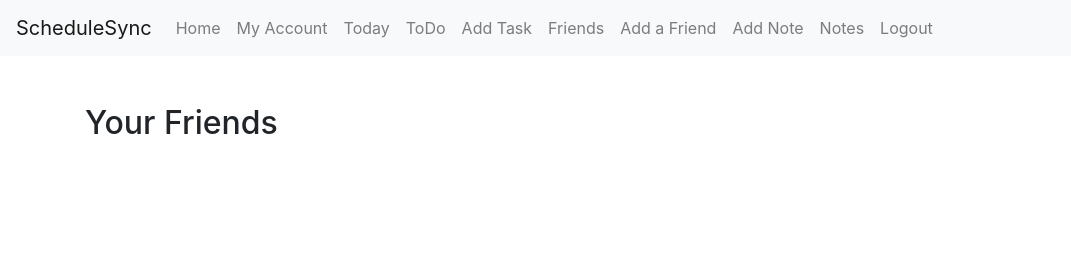
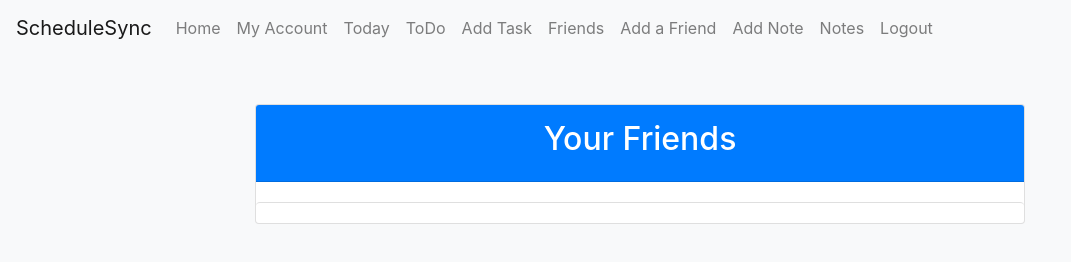
Before and after one commit to missaelcorm-iteso/ScheduleSync, a website: page frontend/public/friends.html in a window 1280 px wide. Shown: the whole page, without its empty margins (0-1071 px from the left). Drawn offline with nearby package versions, Linux system fonts and the light colour scheme; no server answers; sample sign-in values are in the browser's storage.

Commit message:
adjusted minor details, everything is working fine.

```diff
--- /dev/null
+++ b/frontend/public/assets/css/friends.css
@@ -0,0 +1,28 @@
+body {
+    background-color: #f8f9fa;
+}
+
+.container {
+    max-width: 800px;
+}
+
+.card-header {
+    background-color: #007bff;
+    color: #ffffff;
+    text-align: center;
+    padding: 15px;
+    margin-bottom: 20px;
+}
+
+#friendsList {
+    list-style-type: none;
+    padding:  10px;
+}
+
+.friend-item {
+    margin-bottom: 10px;
+    padding: 10px;
+    border: 1px solid #dee2e6;
+    border-radius: 5px;
+    background-color: #ffffff;
+}
--- a/frontend/public/friends.html
+++ b/frontend/public/friends.html
@@ -5,28 +5,30 @@
     <meta name="viewport" content="width=device-width, initial-scale=1.0">
     <title>Schedulesync - Friends</title>
     <link rel="stylesheet" href="https://stackpath.bootstrapcdn.com/bootstrap/4.5.0/css/bootstrap.min.css">
+    <link rel="stylesheet"  href="./assets/css/friends.css">
     <script src="https://code.jquery.com/jquery-3.7.1.min.js"></script>
     <script src="https://cdnjs.cloudflare.com/ajax/libs/moment.js/2.29.4/moment.min.js"></script>
     <script src="https://cdnjs.cloudflare.com/ajax/libs/handlebars.js/4.7.6/handlebars.min.js"></script>
-    <script src="https://stackpath.bootstrapcdn.com/bootstrap/4.5.0/js/bootstrap.min.js"></script></head>
+    <script src="https://stackpath.bootstrapcdn.com/bootstrap/4.5.0/js/bootstrap.min.js"></script>
 </head>
 <body id="body" hidden>
 
     <div id="navbar-placeholder"></div>
 
     <div class="container mt-5">
-        <h2>Your Friends</h2>
+        <div class="card">
+            <div class="card-header">
+                <h2>Your Friends</h2>
+            </div>
+            <ul id="friendsList" class="list-group">
 
-        <ul id="friendsList" class="list-group">
-
-        </ul>
-
+            </ul>
+        </div>
     </div>
 
 
 
-
-<script src="./js/main.js"></script>
-<script src="./js/friends.js"></script>
+    <script src="./js/main.js"></script>
+    <script src="./js/friends.js"></script>
 </body>
 </html>
```
